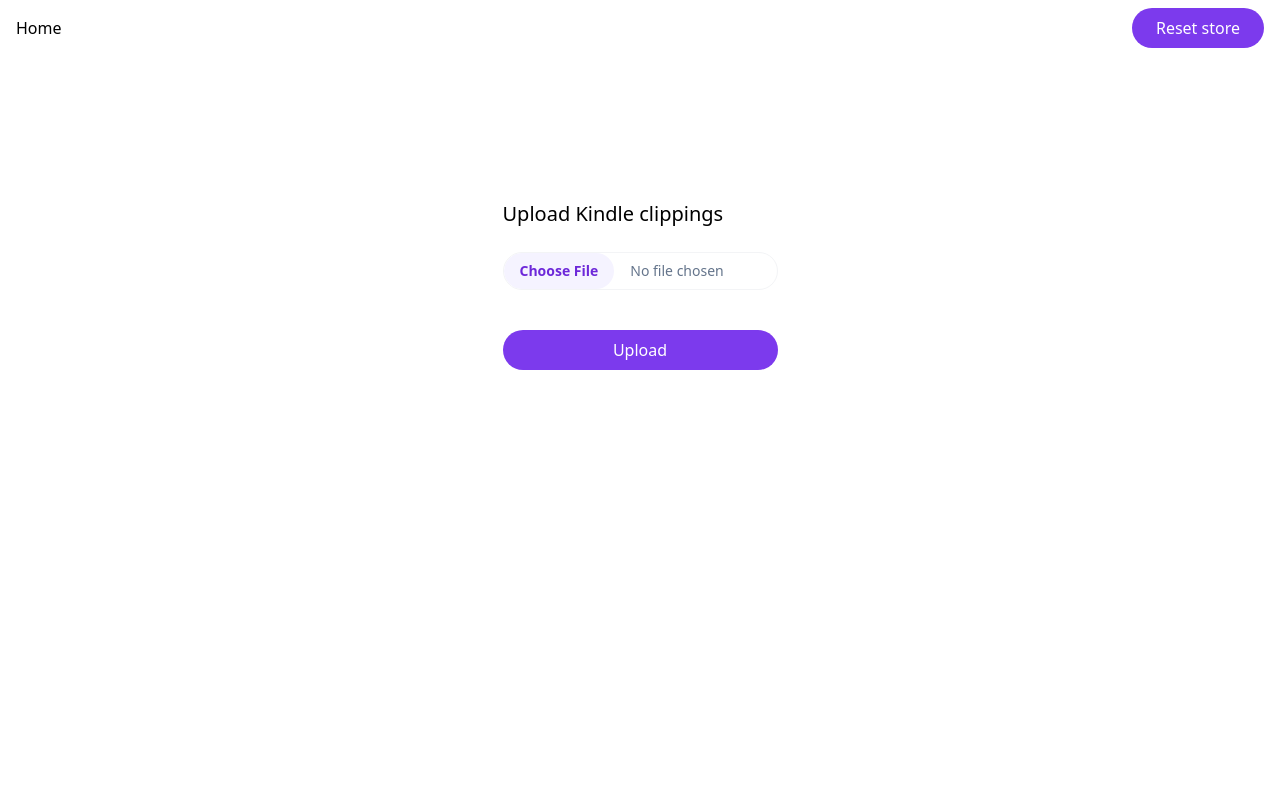
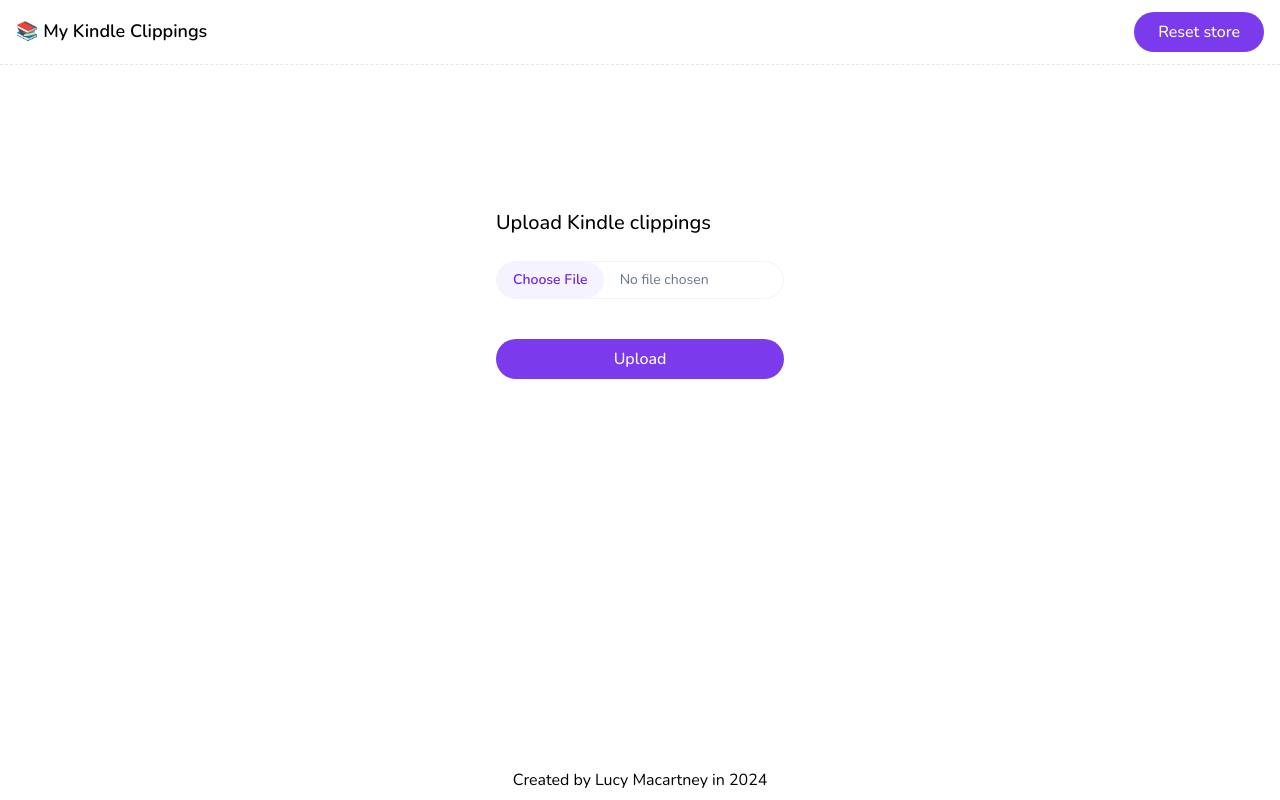
Before and after one commit to lmac-1/kindle-clippings, a Next.js app: page / in a window 1280 px wide. Built offline with nearby package versions, Linux system fonts and the light colour scheme.

Commit message:
Improves header and footer

```diff
--- a/app/layout.tsx
+++ b/app/layout.tsx
@@ -2,6 +2,21 @@
 import './globals.css';
 import { ResetStoreButton } from '@/components/ResetStoreButton';
 import Link from 'next/link';
+import { Quicksand, Nunito, Montserrat } from 'next/font/google';
+import { Footer } from '@/components/Footer';
+
+const quicksand = Quicksand({
+  subsets: ['latin'],
+  display: 'swap',
+});
+const nunito = Nunito({
+  subsets: ['latin'],
+  display: 'swap',
+});
+const montserrat = Montserrat({
+  subsets: ['latin'],
+  display: 'swap',
+});
 
 export const metadata: Metadata = {
   title: 'My Kindle Clippings',
@@ -14,16 +29,16 @@
   children: React.ReactNode;
 }>) {
   return (
-    <html lang="en">
-      <body className="antialiased">
-        <nav className="flex justify-between items-baseline py-2 px-4">
-          <Link href="/" className="hover:underline">
-            Home
+    <html lang="en" className={nunito.className}>
+      <body className="antialiased min-h-screen flex flex-col">
+        <nav className="flex justify-between border-b border-dashed items-baseline py-3 px-4">
+          <Link href="/" className="text-lg font-semibold">
+            📚 My Kindle Clippings
           </Link>
           <ResetStoreButton />
         </nav>
-
-        {children}
+        <div className="grow">{children}</div>
+        <Footer />
       </body>
     </html>
   );
--- /dev/null
+++ b/components/Footer/Footer.tsx
@@ -0,0 +1,7 @@
+export const Footer = () => {
+  return (
+    <footer className="px-4 py-2 text-center">
+      <p>Created by Lucy Macartney in 2024</p>
+    </footer>
+  );
+};
--- /dev/null
+++ b/components/Footer/index.ts
@@ -0,0 +1 @@
+export { Footer } from './Footer';
```
